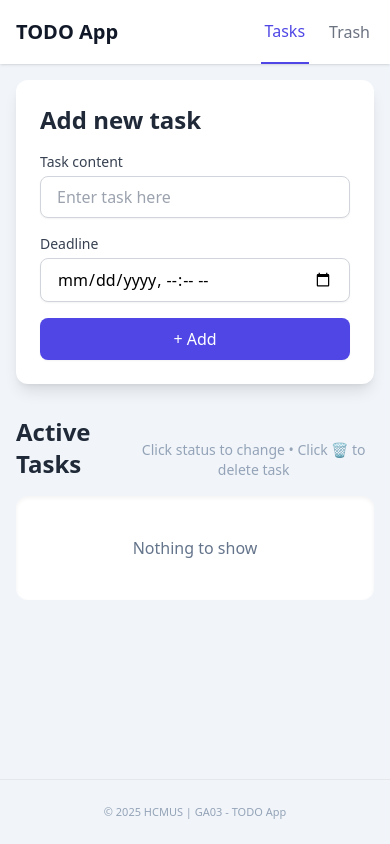
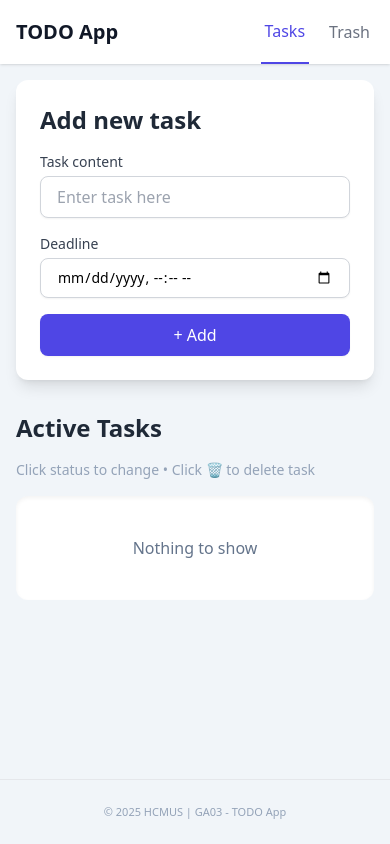
Before and after one commit to Kugoo0807/CSC13008-Group-Assignment-03, a plain HTML site: page index.html in a window 390 px wide. Drawn offline with nearby package versions, Linux system fonts and the light colour scheme.

Commit message:
fix(deadline-html): chỉnh lại form trên mobile

```diff
--- a/index.html
+++ b/index.html
@@ -85,7 +85,9 @@
             id="task-deadline"
             type="datetime-local"
             required
-            class="w-full px-4 py-2 border border-gray-300 rounded-lg shadow-sm focus:outline-none focus:ring-2 focus:ring-brand-500 focus:border-brand-500"
+            class="w-full px-4 py-2 border border-gray-300 rounded-lg shadow-sm
+                  focus:outline-none focus:ring-2 focus:ring-brand-500 focus:border-brand-500
+                  text-sm sm:text-base px-2 py-1.5"
           />
         </div>
 
@@ -97,7 +99,7 @@
 
     <!-- LIST ACTIVE / TRASH -->
     <section>
-      <div class="flex items-end justify-between mb-4">
+      <div class="flex flex-col sm:flex-row items-start sm:items-end justify-between mb-4 gap-2 sm:gap-0">
         <h2 id="list-title" class="text-2xl font-semibold text-gray-800">
           Task list
         </h2>
```
